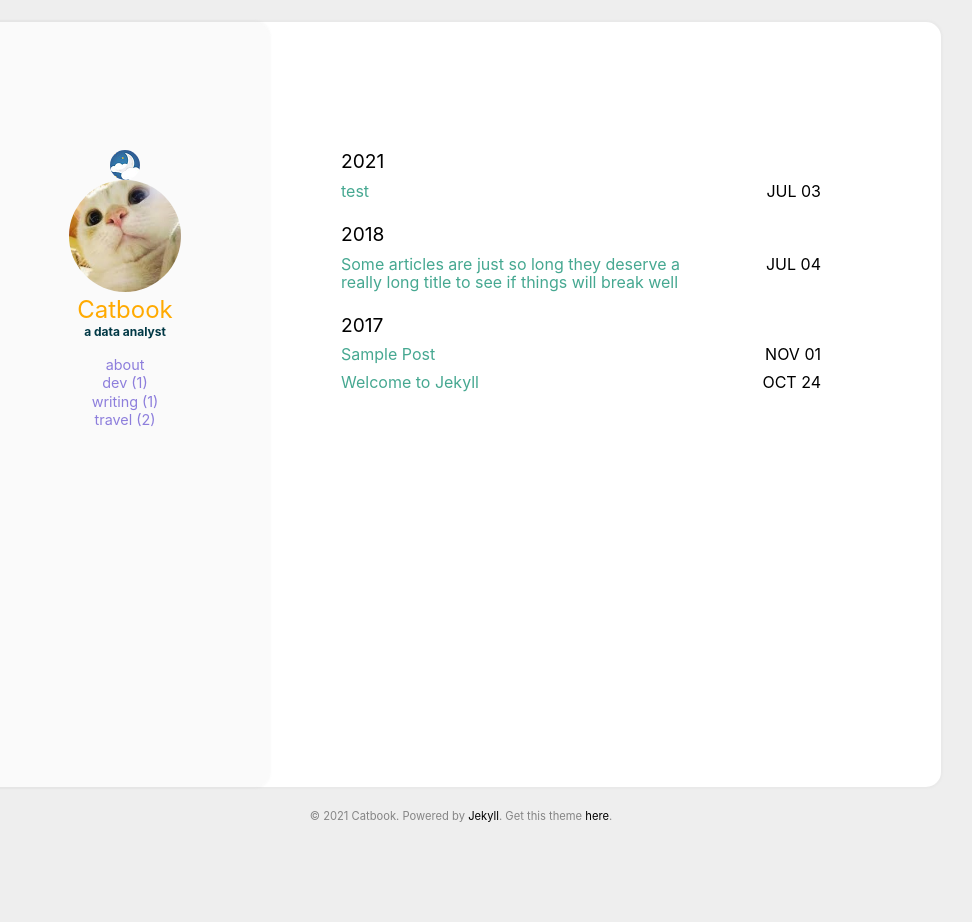
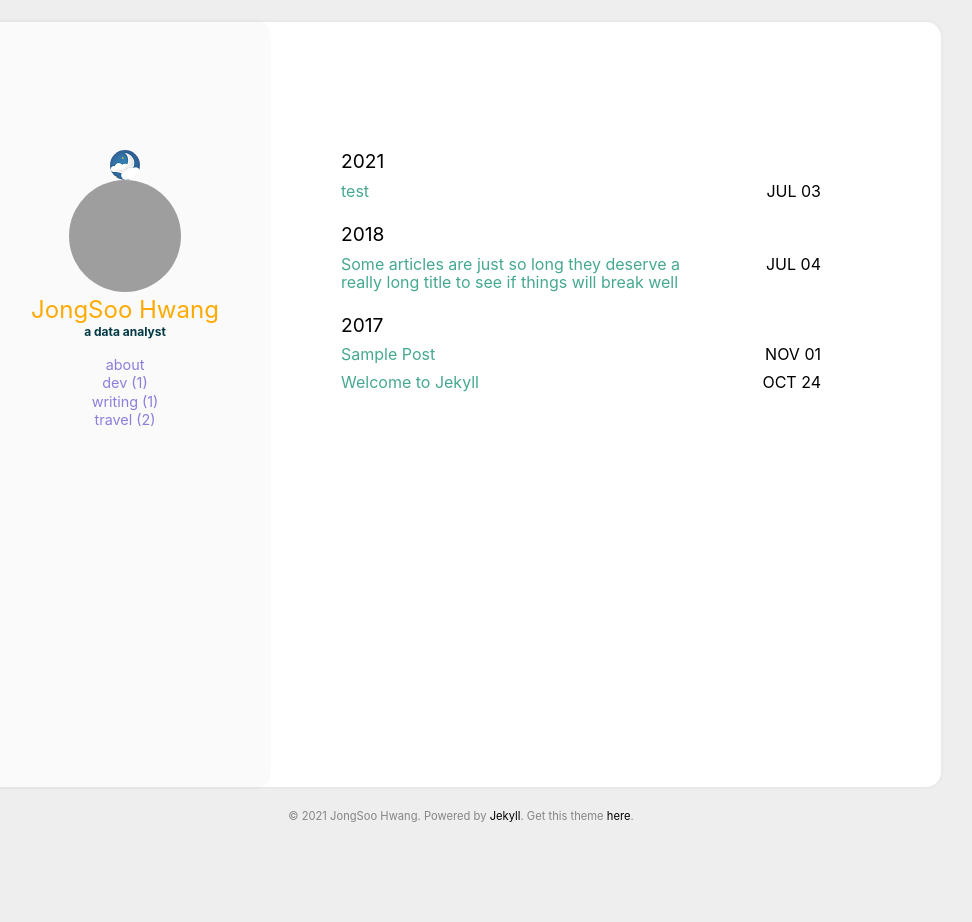
Before and after one commit to jonsyou/jonsyou.github.io, a Jekyll site: the page built from index.html, in a window 1280 px wide. Shown: the whole page, without its empty margins (179-1151 px from the left). Built offline with Jekyll 4.4.1, drawn with Linux system fonts in a browser that asks for light colours; grey boxes are pictures that could not be loaded.

Commit message:
Update _config.yml

```diff
--- a/_config.yml
+++ b/_config.yml
@@ -18,9 +18,9 @@ google_analytics: #UA—XXXXXXXX-X
 disqus_shortname: #disqus shortname
 
 user:
-  name: Catbook
-  pic: /assets/img/cat.jpg
-  picAlt: "catbook"
+  name: JongSoo Hwang
+  pic: /assets/img/me.jpg
+  picAlt: "test1"
   job: a data analyst
   aboutme: true # comment this out if you don't need the 'about' page.
 
```
